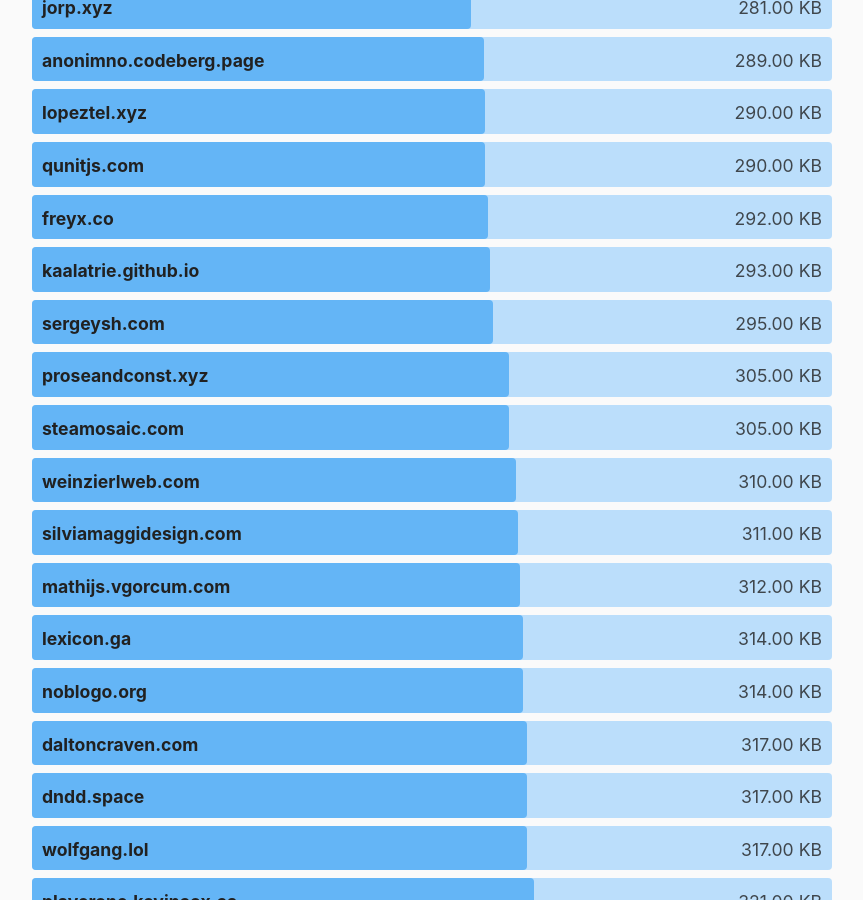
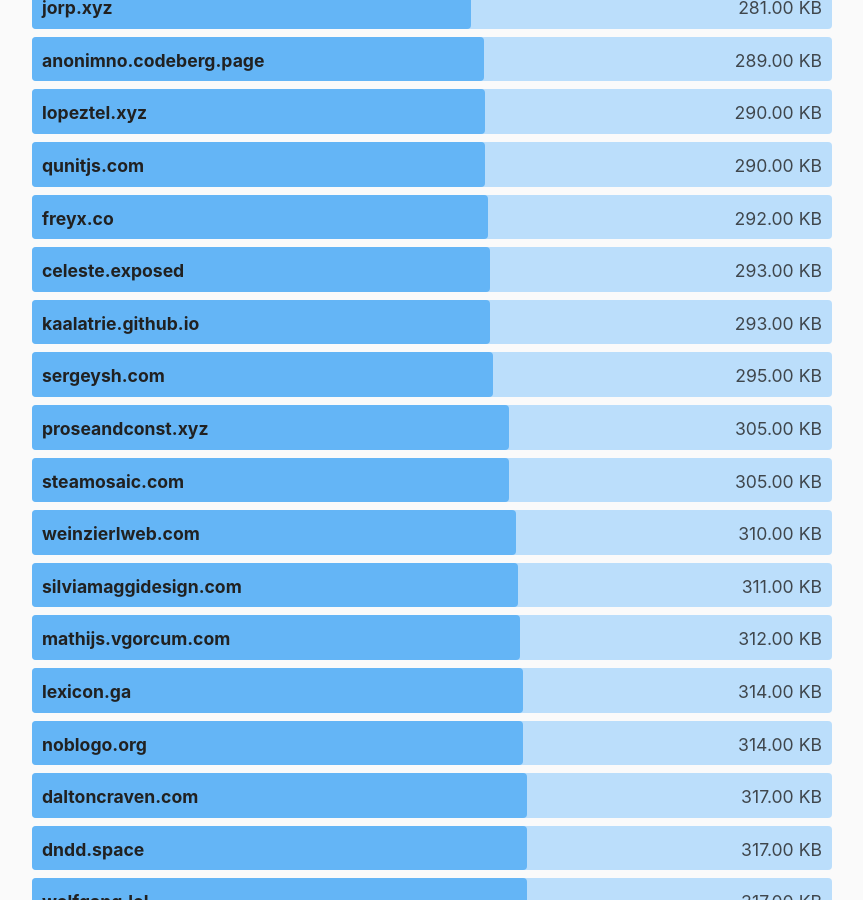
Before and after one commit to kevquirk/512kb.club, a Jekyll site: the page built from index.md, in a window 1280 px wide and 900 px high, scrolled down 19641 px. Shown: the whole window, without its empty margins (208-1071 px from the left). Built offline with Jekyll 4.4.1, drawn with Linux system fonts in a browser that asks for light colours.

Commit message:
add celeste.exposed

```diff
--- a/_data/sites.yml
+++ b/_data/sites.yml
@@ -373,6 +373,11 @@
   size: 5.09
   last_checked: 2021-11-15
 
+- domain: celeste.exposed
+  url: https://celeste.exposed/
+  size: 293
+  last_checked: 2022-03-16
+
 - domain: chriswiegman.com
   url: https://chriswiegman.com/
   size: 72.8
```
